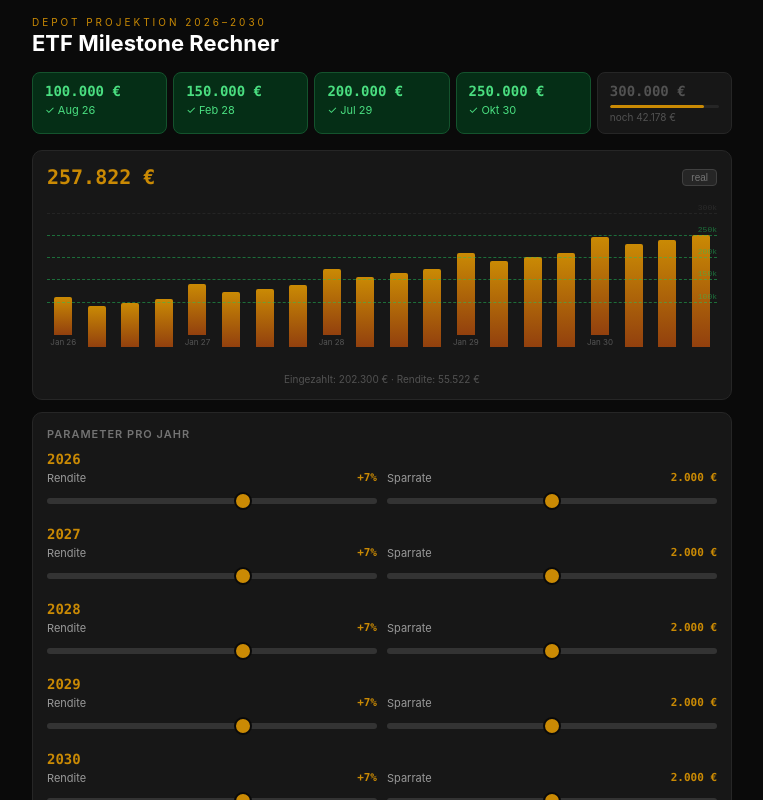
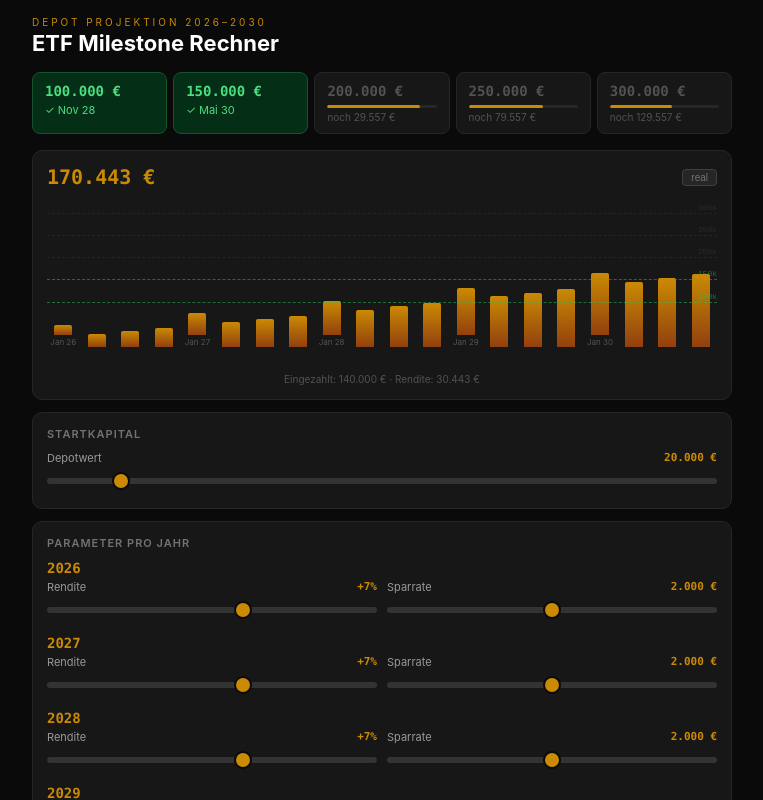
Before and after one commit to hamsterbacke23/etf-rechner, a Vue app: page / in a window 1280 px wide. Shown: the top 800 px of the page, without its empty margins (258-1021 px from the left). Built offline with nearby package versions, Linux system fonts and the light colour scheme.

Commit message:
feat: variable start budget with localStorage (default 20k), gh-pages base path

```diff
--- a/src/App.vue
+++ b/src/App.vue
@@ -1,9 +1,13 @@
 <script setup>
-import { ref, computed } from 'vue'
+import { ref, computed, watch } from 'vue'
 
 const MILESTONES = [100000, 150000, 200000, 250000, 300000]
 const MO = ['Jan','Feb','Mär','Apr','Mai','Jun','Jul','Aug','Sep','Okt','Nov','Dez']
-const START = 82300
+const DEFAULT_START = 20000
+
+const savedStart = localStorage.getItem('etf-start-budget')
+const startBudget = ref(savedStart !== null ? Number(savedStart) : DEFAULT_START)
+watch(startBudget, (v) => localStorage.setItem('etf-start-budget', String(v)))
 
 function fmt(v) {
   return Math.round(v).toLocaleString('de-DE') + ' €'
@@ -25,7 +29,7 @@ const showReal = ref(false)
 
 const result = computed(() => {
   const pts = []
-  let dep = START, totIn = 0, totG = 0
+  let dep = startBudget.value, totIn = 0, totG = 0
   const hits = {}
   const mi = Math.pow(1 + infl.value / 100, 1/12) - 1
 
@@ -138,7 +142,19 @@ function fmtRet(v) {
           </div>
         </div>
         <div class="chart-foot">
-          Eingezahlt: {{ fmt(result.totIn + START) }} · Rendite: {{ fmt(result.totG) }}
+          Eingezahlt: {{ fmt(result.totIn + startBudget) }} · Rendite: {{ fmt(result.totG) }}
+        </div>
+      </div>
+
+      <!-- Start budget -->
+      <div class="panel">
+        <div class="panel-title">Startkapital</div>
+        <div class="sl">
+          <div class="sl-head">
+            <span class="sl-lbl">Depotwert</span>
+            <span class="sl-val">{{ fmt(startBudget) }}</span>
+          </div>
+          <input type="range" min="0" max="200000" step="1000" v-model.number="startBudget">
         </div>
       </div>
 
--- a/vite.config.js
+++ b/vite.config.js
@@ -3,6 +3,6 @@ import vue from '@vitejs/plugin-vue'
 
 // https://vite.dev/config/
 export default defineConfig({
-  base: './',
+  base: '/etf-rechner/',
   plugins: [vue()],
 })
```
Also changed, not shown: 2 other files (tests, documents, lock files or other folders).
